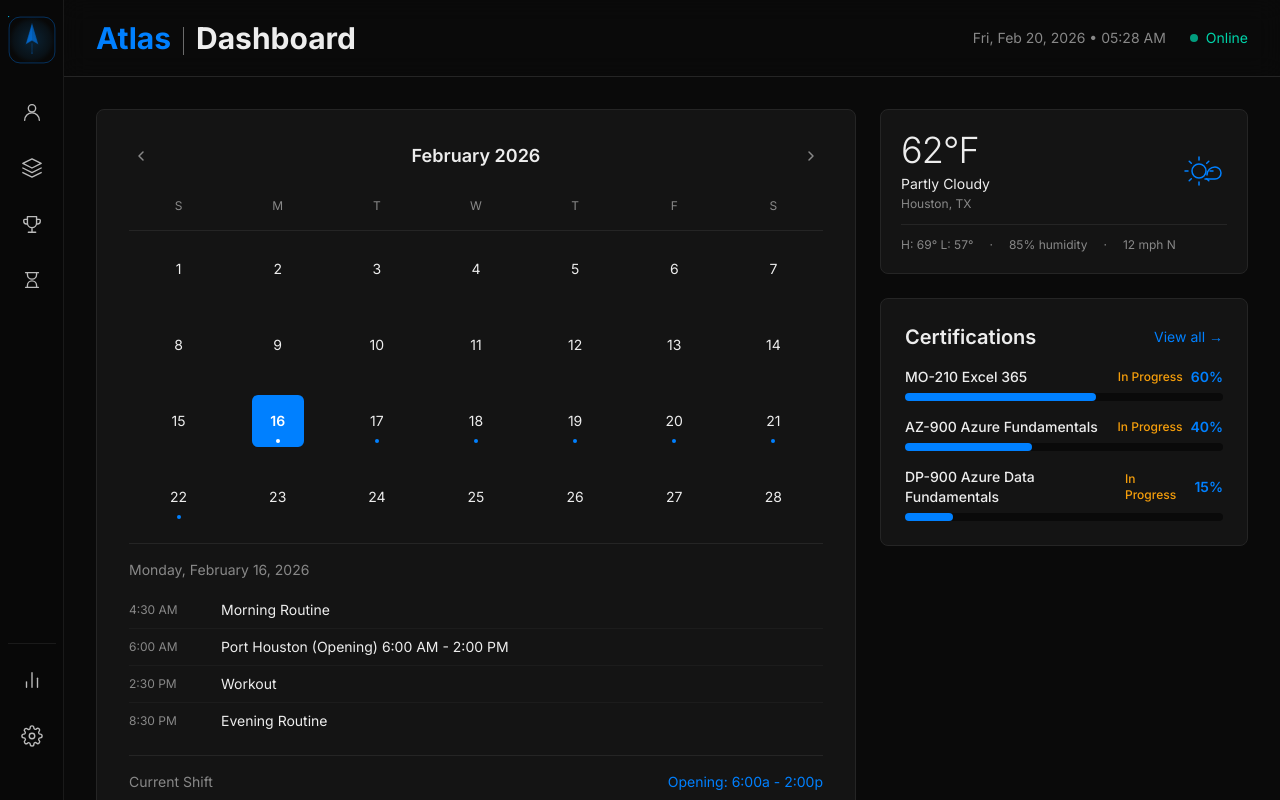
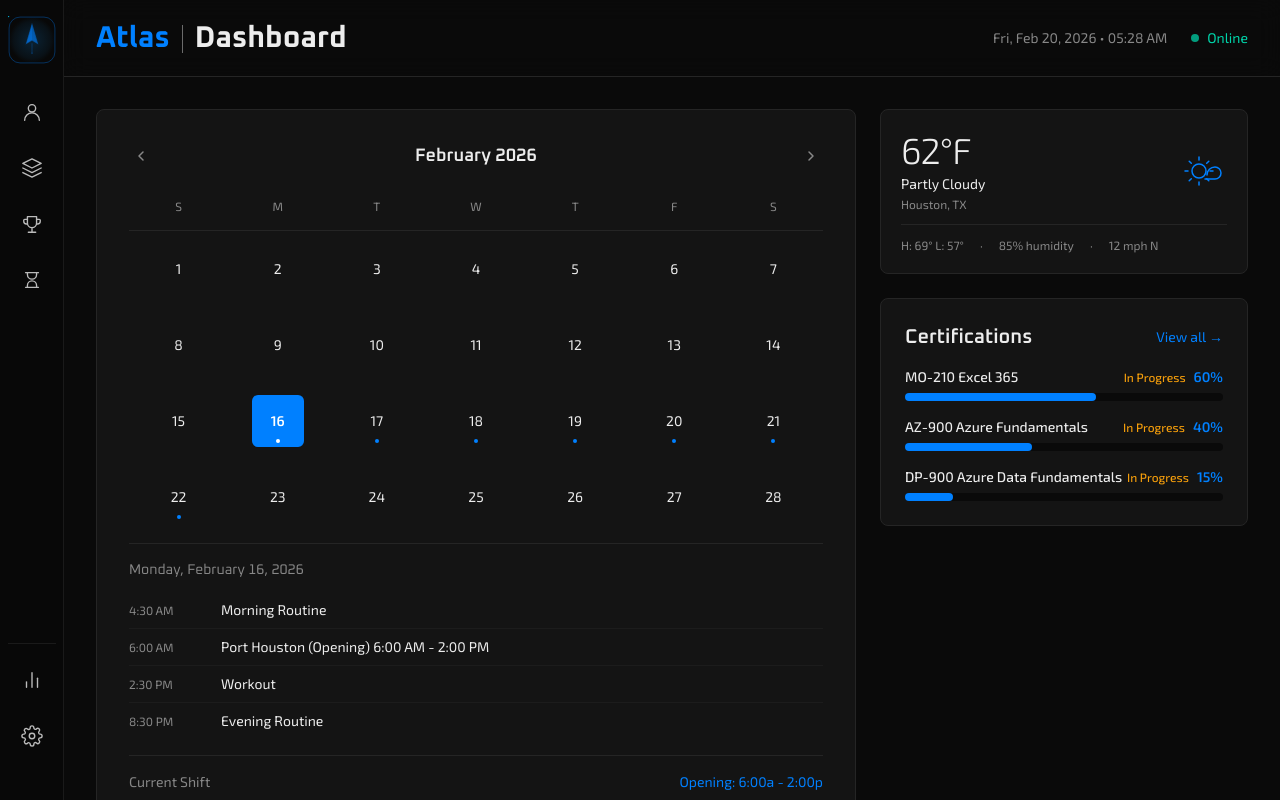
Before and after one commit to atlasbotadmin/mission-control, a Next.js app: page / in a window 1280 px wide. Built offline with nearby package versions, Linux system fonts and the light colour scheme.

Commit message:
font: Oxanium headings + Exo 2 body

```diff
--- a/app/components/PageHeader.tsx
+++ b/app/components/PageHeader.tsx
@@ -11,7 +11,7 @@ export default function PageHeader({ title, subtitle, right }: PageHeaderProps)
     <div className="sticky top-0 z-10 bg-background/80 backdrop-blur-md border-b border-border px-4 md:px-8 py-5">
       <div className="max-w-7xl mx-auto flex items-center justify-between">
         <div>
-          <h1 className="text-3xl font-bold">
+          <h1 className="text-3xl font-bold font-[family-name:var(--font-oxanium)]">
             <span className="text-accent">Atlas</span>
             <span className="inline-block w-px h-7 bg-white/40 mx-3 align-middle"></span>
             {title}
--- a/app/globals.css
+++ b/app/globals.css
@@ -10,6 +10,10 @@ html, body {
 body {
   background-color: #0a0a0a;
   color: #ededed;
-  font-family: var(--font-inter), -apple-system, BlinkMacSystemFont, 'Segoe UI', sans-serif;
+  font-family: var(--font-exo2), -apple-system, BlinkMacSystemFont, 'Segoe UI', sans-serif;
   display: flex;
 }
+
+h1, h2, h3 {
+  font-family: var(--font-oxanium), sans-serif;
+}
--- a/app/layout.tsx
+++ b/app/layout.tsx
@@ -1,11 +1,18 @@
 import type { Metadata } from "next";
-import { Inter } from "next/font/google";
+import { Oxanium, Exo_2 } from "next/font/google";
 import "./globals.css";
 import Sidebar from "./components/Sidebar";
 
-const inter = Inter({
+const oxanium = Oxanium({
   subsets: ["latin"],
-  variable: "--font-inter",
+  variable: "--font-oxanium",
+  weight: ["200", "300", "400", "500", "600", "700", "800"],
+});
+
+const exo2 = Exo_2({
+  subsets: ["latin"],
+  variable: "--font-exo2",
+  weight: ["200", "300", "400", "500", "600", "700", "800"],
 });
 
 export const metadata: Metadata = {
@@ -19,8 +26,8 @@ export default function RootLayout({
   children: React.ReactNode;
 }>) {
   return (
-    <html lang="en" className={inter.variable}>
-      <body className={inter.className}>
+    <html lang="en" className={`${oxanium.variable} ${exo2.variable}`}>
+      <body className={exo2.className}>
         <Sidebar />
         <main className="pl-16 h-screen overflow-y-auto flex-1">{children}</main>
       </body>
```
Also changed, not shown: 1 other file (tests, documents, lock files or other folders).
